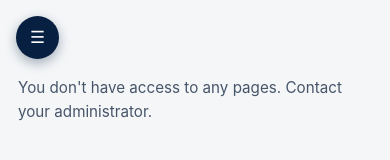
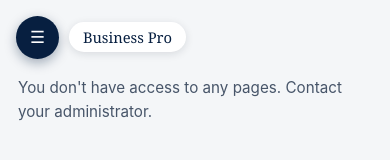
Before and after one commit to makkawe2005/business-pro, a React (Vite) app in the folder frontend/: page /no-access in a window 390 px wide. Shown: the top 160 px of the page. Built offline with nearby package versions, Linux system fonts and the light colour scheme; no server answers; sample sign-in values are in the browser's storage.

Commit message:
Show Business Pro text beside the floating mobile hamburger button

```diff
--- a/frontend/src/index.css
+++ b/frontend/src/index.css
@@ -77,7 +77,7 @@ body {
   line-height: 1;
 }
 
-.mobile-menu-fab {
+.mobile-menu-trigger {
   display: none;
 }
 
@@ -1694,11 +1694,18 @@ body {
 }
 
 @media (max-width: 900px) {
-  .mobile-menu-fab {
+  .mobile-menu-trigger {
     display: flex;
+    align-items: center;
+    gap: 10px;
     position: fixed;
     top: 16px;
     left: 16px;
+    z-index: 30;
+  }
+
+  .mobile-menu-fab {
+    display: flex;
     width: clamp(40px, 11vw, 52px);
     height: clamp(40px, 11vw, 52px);
     border-radius: 50%;
@@ -1708,9 +1715,21 @@ body {
     justify-content: center;
     font-size: clamp(1.05rem, 4vw, 1.35rem);
     border: none;
-    z-index: 30;
+    flex-shrink: 0;
     box-shadow: 0 4px 12px rgba(7, 31, 64, 0.35);
     cursor: pointer;
+  }
+
+  .mobile-menu-brand {
+    font-family: var(--bp-font-heading);
+    font-size: clamp(0.92rem, 3.6vw, 1.08rem);
+    font-weight: 400;
+    color: var(--bp-navy-dark);
+    background: var(--bp-surface);
+    padding: 5px 14px;
+    border-radius: 999px;
+    box-shadow: 0 2px 8px rgba(15, 23, 42, 0.12);
+    white-space: nowrap;
   }
 
   .investors-add-desktop {
@@ -1738,7 +1757,7 @@ body {
     cursor: pointer;
   }
 
-  [dir="rtl"] .mobile-menu-fab {
+  [dir="rtl"] .mobile-menu-trigger {
     left: auto;
     right: 16px;
   }
--- a/frontend/src/layouts/AppShell.jsx
+++ b/frontend/src/layouts/AppShell.jsx
@@ -33,6 +33,7 @@ export function AppShell() {
   return (
     <div className="app-shell">
       {!menuOpen && (
+        <div className="mobile-menu-trigger">
           <button
             type="button"
             className="mobile-menu-fab"
@@ -42,6 +43,8 @@ export function AppShell() {
           >
             ☰
           </button>
+          <span className="mobile-menu-brand">Business Pro</span>
+        </div>
       )}
 
       {menuOpen && <div className="sidebar-backdrop" onClick={closeMenu} />}
```
Lines whose indentation alone changed are shown as unchanged.
